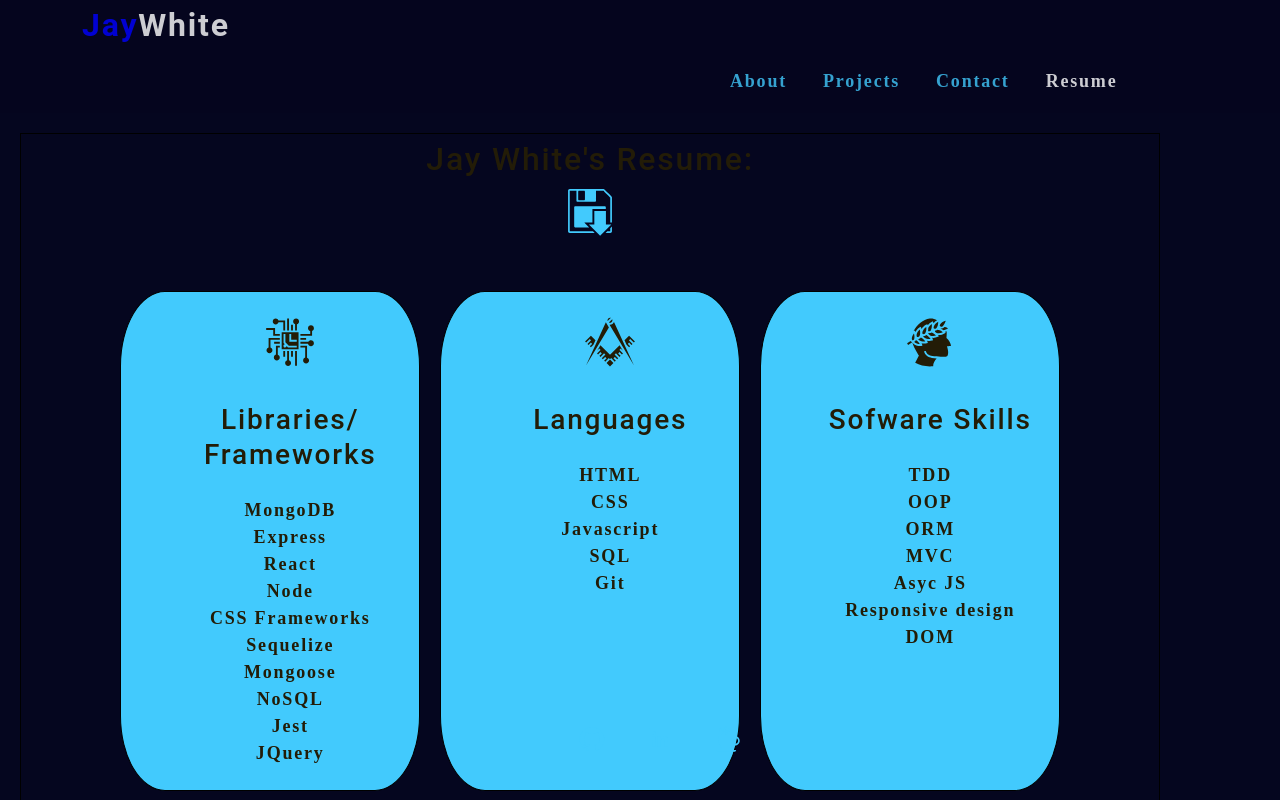
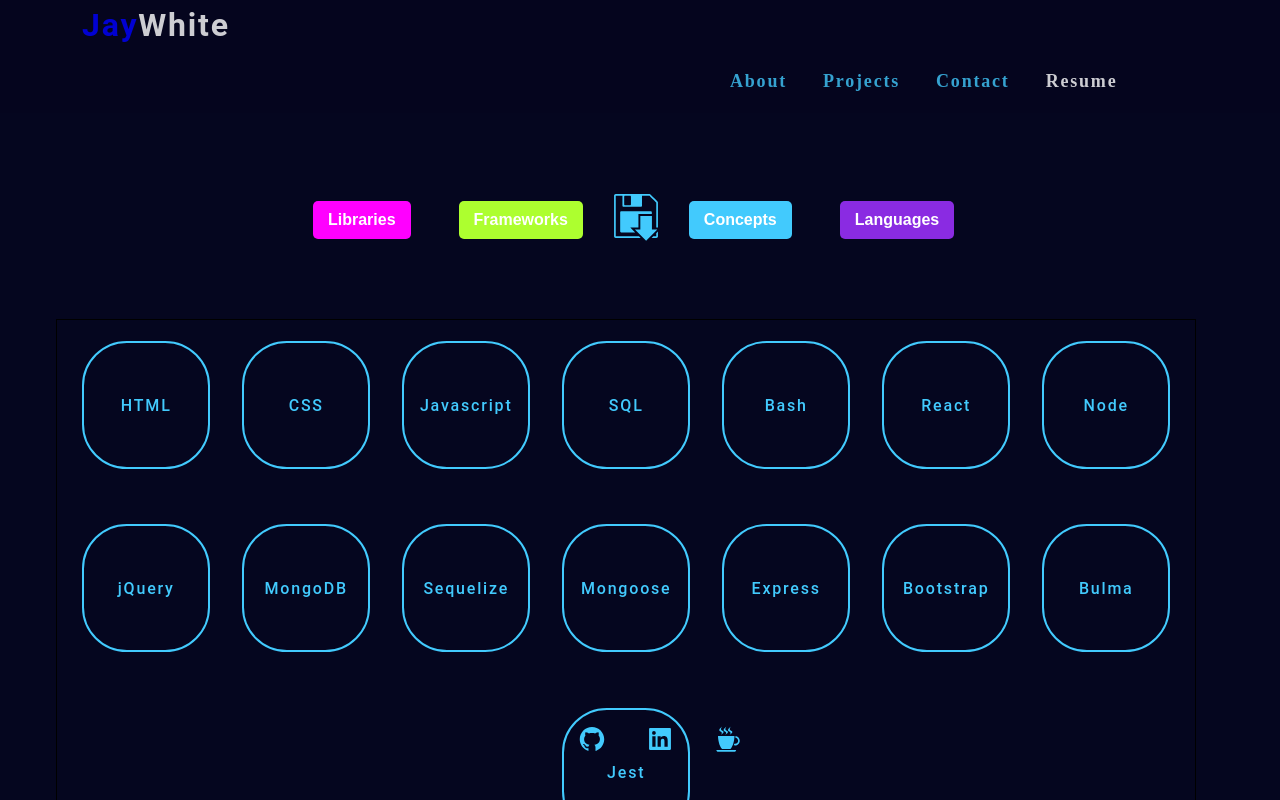
Before and after one commit to JayWhiteBuffalo/react-portfolio, a React (Create React App) app in the folder OneDrive/Desktop/projects/react-portfolio/: page / in a window 1280 px wide. Both pictures are taken after a click on the link "Resume". Shown: the top 800 px of the page. Built offline with nearby package versions, Linux system fonts and the light colour scheme.

Commit message:
Changed design on the Resume page.

```diff
--- /dev/null
+++ b/OneDrive/Desktop/projects/react-portfolio/src/componets/Knowledge/index.js
@@ -0,0 +1,85 @@
+import React, {useState} from "react";
+
+const Knowledge = ({ category }) => {
+
+    const [currentSkill, setCurrentSkill] = useState();
+
+
+    const skills = [
+        {
+          category: 'Languages',
+          content: 'HTML',
+        },
+        {
+          category: 'Languages',
+          content: 'CSS',
+        },
+        {
+          category: 'Languages',
+          content: 'Javascript',
+        },
+        {
+          category: 'Languages',
+          content: 'SQL',
+        },
+        {
+          category: 'Languages',
+          content: 'Bash',
+        },
+        {
+          category: 'Library',
+          content: 'React',
+        },
+        {
+          category: 'Library',
+          content: 'Node',
+        },
+        {
+          category: 'Library',
+          content: 'jQuery',
+        },
+        {
+          category: 'Library',
+          content: 'MongoDB',
+        },
+        {
+          category: 'Library',
+          content: 'Sequelize',
+        },
+        {
+          category: 'Library',
+          content: 'Mongoose',
+        },
+        {
+          category: 'Framework',
+          content: 'Express',
+        },
+        {
+          category: 'Framework',
+          content: 'Bootstrap',
+        },
+        {
+          category: 'Framework',
+          content: 'Bulma',
+        },
+        {
+          category: 'Framework',
+          content: 'Jest',
+        },
+      ]
+
+return (
+    <div className="skillCont">
+            {skills.map((skill, i) => (
+              <div className={`${skill.category && 'circle'}`}>
+                <h1
+                key={skill.content}
+                >{skill.content}
+                </h1>
+              </div>
+            ))}
+    </div>
+  );
+};
+
+export default Knowledge;
--- a/OneDrive/Desktop/projects/react-portfolio/src/componets/ProjectCards/index.js
+++ b/OneDrive/Desktop/projects/react-portfolio/src/componets/ProjectCards/index.js
@@ -1,4 +1,4 @@
-import React, { useState } from "react";
+import React from "react";
 import { Swiper, SwiperSlide} from "swiper/react";
 import SwiperCore, { Navigation, Pagination, Scrollbar, A11y, } from 'swiper';
 import 'swiper/css';
--- a/OneDrive/Desktop/projects/react-portfolio/src/componets/Resume/index.js
+++ b/OneDrive/Desktop/projects/react-portfolio/src/componets/Resume/index.js
@@ -4,70 +4,35 @@
 import { GiProcessor } from 'react-icons/gi';
 import { GiCaesar } from 'react-icons/gi';
 import CV from '../../assets/files/CV.pdf';
+import Knowledge from "../Knowledge";
 
 const Resume = () => {
 
     return(
-        <div className="contentCont">
+        <div>
       <section>
         <div>
-          <h2>Jay White's Resume:</h2>
-        </div>
-        <div>
-          <div className="center">
+          <div className="center resumeBar flex-row">
+          <div>
+            <button className="Library" type="click">Libraries</button>
+          </div>
+          <div>
+            <button className="Framework" type="click">Frameworks</button>
+          </div>
             <a href={CV} download>
                 <GiLoad fontSize={'3em'}/>
             </a>
+            <div>
+            <button className="Concepts" type="click">Concepts</button>
+          </div>
+          <div>
+            <button className="Languages" type="click">Languages</button>
+          </div>
           </div>
         </div>
       </section>
-      <section className="skillsCont">
-        <div className="resumeCard">
-          <ul>
-            <li>
-              <GiProcessor fontSize={'3em'}/>
-            </li>
-            <h3>Libraries/ Frameworks</h3>
-            <li>MongoDB</li>
-            <li>Express</li>
-            <li>React</li>
-            <li>Node</li>
-            <li>CSS Frameworks</li>
-            <li>Sequelize</li>
-            <li>Mongoose</li>
-            <li>NoSQL</li>
-            <li>Jest</li>
-            <li>JQuery</li>
-          </ul>
-        </div>
-        <div className="resumeCard">
-          <ul>
-          <li>
-              <GiFreemasonry fontSize={'3em'}/>
-            </li>
-            <h3>Languages</h3>
-            <li>HTML</li>
-            <li>CSS</li>
-            <li>Javascript</li>
-            <li>SQL</li>
-            <li>Git</li>
-          </ul>
-        </div>
-        <div className="resumeCard">
-          <ul>
-          <li>
-              <GiCaesar fontSize={'3em'}/>
-            </li>
-            <h3>Sofware Skills</h3>
-            <li>TDD</li>
-            <li>OOP</li>
-            <li>ORM</li>
-            <li>MVC</li>
-            <li>Asyc JS</li>
-            <li>Responsive design</li>
-            <li>DOM</li>
-          </ul>
-        </div>
+      <section className="contentCont">
+      <Knowledge></Knowledge>
       </section>
     </div>
     )
--- a/OneDrive/Desktop/projects/react-portfolio/src/index.css
+++ b/OneDrive/Desktop/projects/react-portfolio/src/index.css
@@ -287,13 +287,9 @@
 
 .contentCont {
   border: 1px solid black;
-  display: flex;
-  flex-direction: column;
+  height: 40rem;
   width: 90%;
-  margin: 20px;
-  align-items: center;
-  justify-content: center;
-
+  margin: 3.5rem;
 }
 
 .about{
@@ -421,33 +417,64 @@
   font: 2em w3-monospace;
 }
 
-.skillsCont{
-  display: flex;
-  flex: auto;
-  flex-wrap: wrap;
-  flex-direction: row;
-  padding: 5px;
-  margin: 10px;
-  margin-top: 25px;
-  height: 100%;
+/* Resume Page */
+
+.resumeBar {
+  margin: 4rem;
 }
 
-.resumeCard {
-  border: 1px solid black;
-  flex-direction: column;
-  display: flex;
-  border-radius: 15%;
-  width: 300px;
-  margin: 10px;
-  padding: 5px;
-  text-align: center;
-  background-color: var(--primary);
+.resumeBar button {
+  margin: 1.5rem;
 }
 
-.resumeCard h3{
-  margin-top: 10%;
-  margin-bottom: 10%;
+.Library{
+  background-color: magenta;
 }
+
+.Framework{
+  background-color:greenyellow;
+}
+
+.Languages{
+  background-color: blueviolet;
+}
+
+.skillCont{
+  display: flex;
+  flex-direction: row;
+  flex-wrap: wrap;
+  flex: 1;
+  justify-content:center;
+  position: relative;
+  padding: 5px;
+  height: 35rem;
+  width: 100%;
+}
+
+.circle {
+  border-radius: 35%;
+  width: 8rem;
+  height: 8rem;
+  margin: 1rem;
+  padding: 5px;
+  color: var(--primary);
+  text-align: center;
+  background-color: transparent;
+  border: 2px solid var(--primary);
+}
+
+.circle h1 {
+  font-size:1rem;
+  margin-top: 3rem;
+}
+
+.circle:hover {
+  filter: brightness(200%);
+  transform: scale(1.05);
+  border: 2.5px solid var(--primary);
+}
+
+
 
 .center{
   text-align: center;
```
